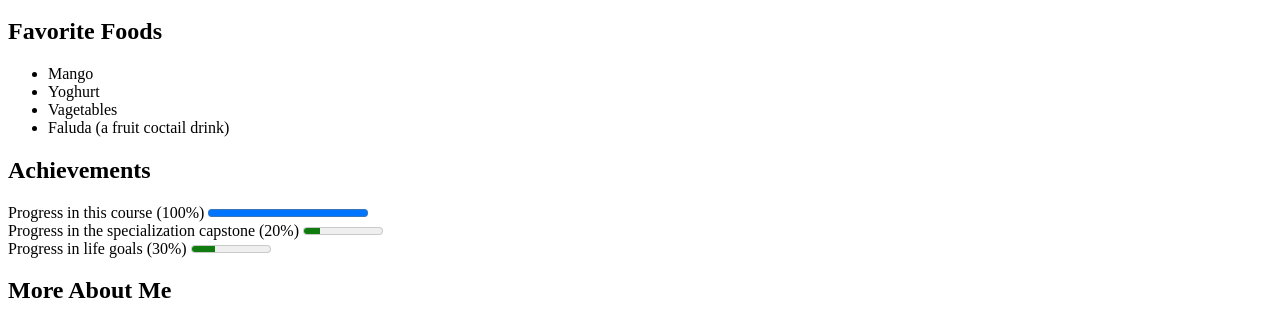
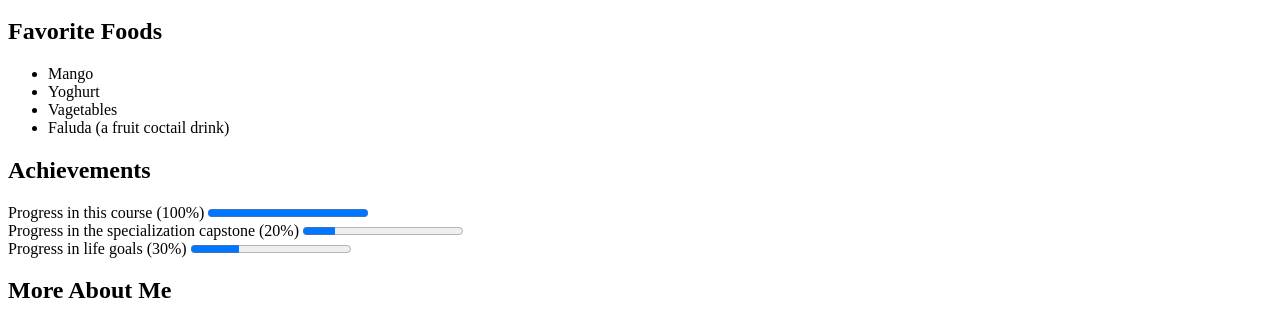
Before and after one commit to rajiul123/sample, a plain HTML site: page index.html in a window 1280 px wide. Shown: the part 100-420 px from the top of the page. Drawn offline with Linux system fonts and the light colour scheme.

Commit message:
Update index.html

```diff
--- a/index.html
+++ b/index.html
@@ -30,8 +30,8 @@
             <h2>Achievements</h2>
             <p>
                 <label>Progress in this course (100%) </label><progress value="100">100%</progress><br>
-                <label>Progress in the specialization capstone (20%) </label><meter value="0.2">20%</meter><br>
-                <label>Progress in life goals (30%) </label><meter value="0.3">30%</meter>
+                <label>Progress in the specialization capstone (20%) </label><progress value="0.2">20%</progress><br>
+                <label>Progress in life goals (30%) </label><progress value="0.3">30%</progress>
             </p>
         </section>
         <section>
```
